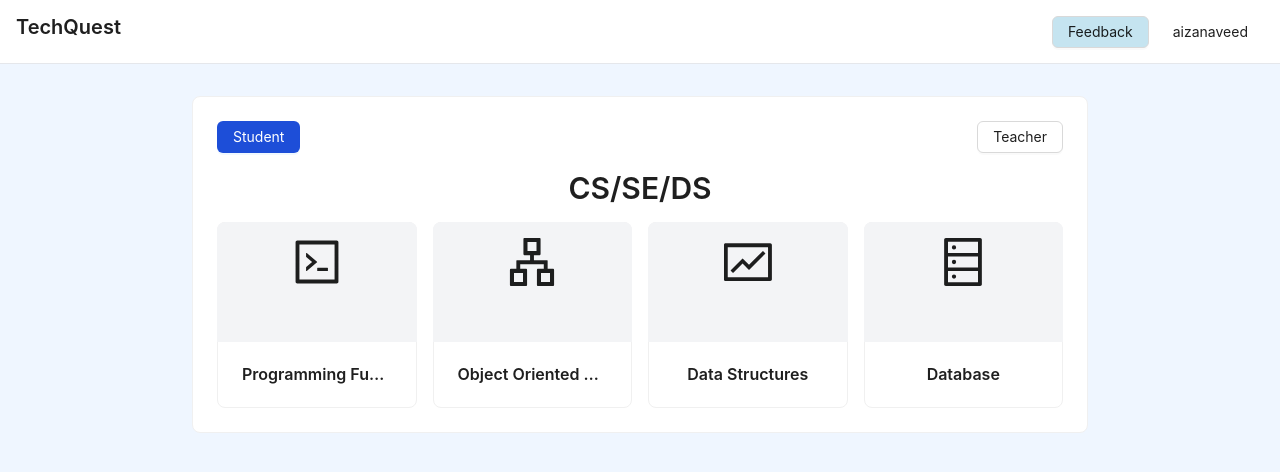
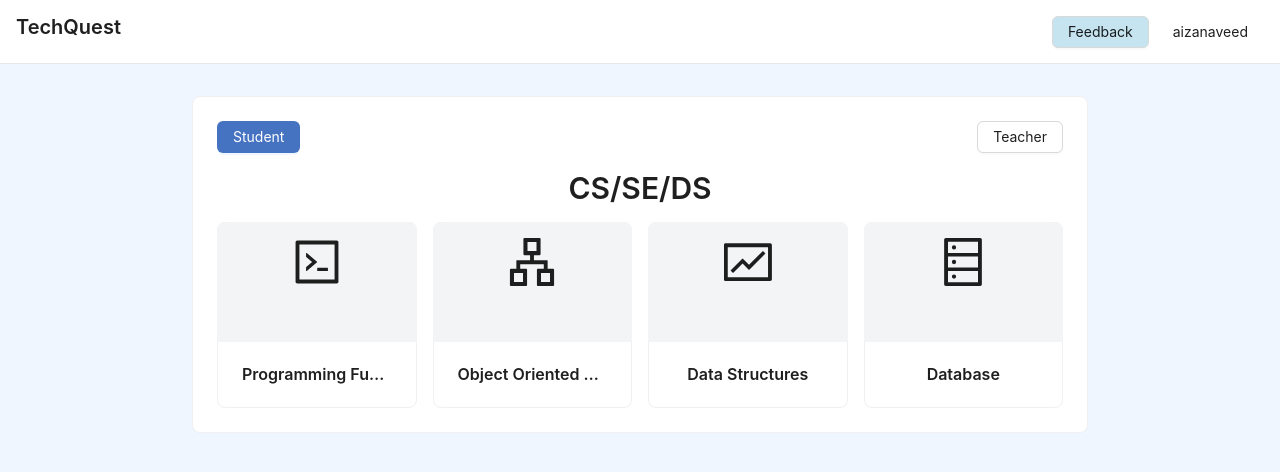
Before and after one commit to AbdurRehman09/techquest-platform, a Next.js app: page /CommonDashboard in a window 1280 px wide. Shown: the top 472 px of the page. Built offline with nearby package versions, Linux system fonts and the light colour scheme.

Commit message:
button color of common dashboard

```diff
--- a/app/CommonDashboard/page.tsx
+++ b/app/CommonDashboard/page.tsx
@@ -17,7 +17,7 @@ const CourseOverview: React.FC = () => {
     <div className="bg-blue-50 p-8 min-h-screen">
       <Card className="max-w-4xl mx-auto">
         <div className="flex justify-between mb-4">
-          <Button type="primary" className="bg-blue-700">Student</Button>
+          <Button type="primary">Student</Button>
           <Button>Teacher</Button>
         </div>
 
```
